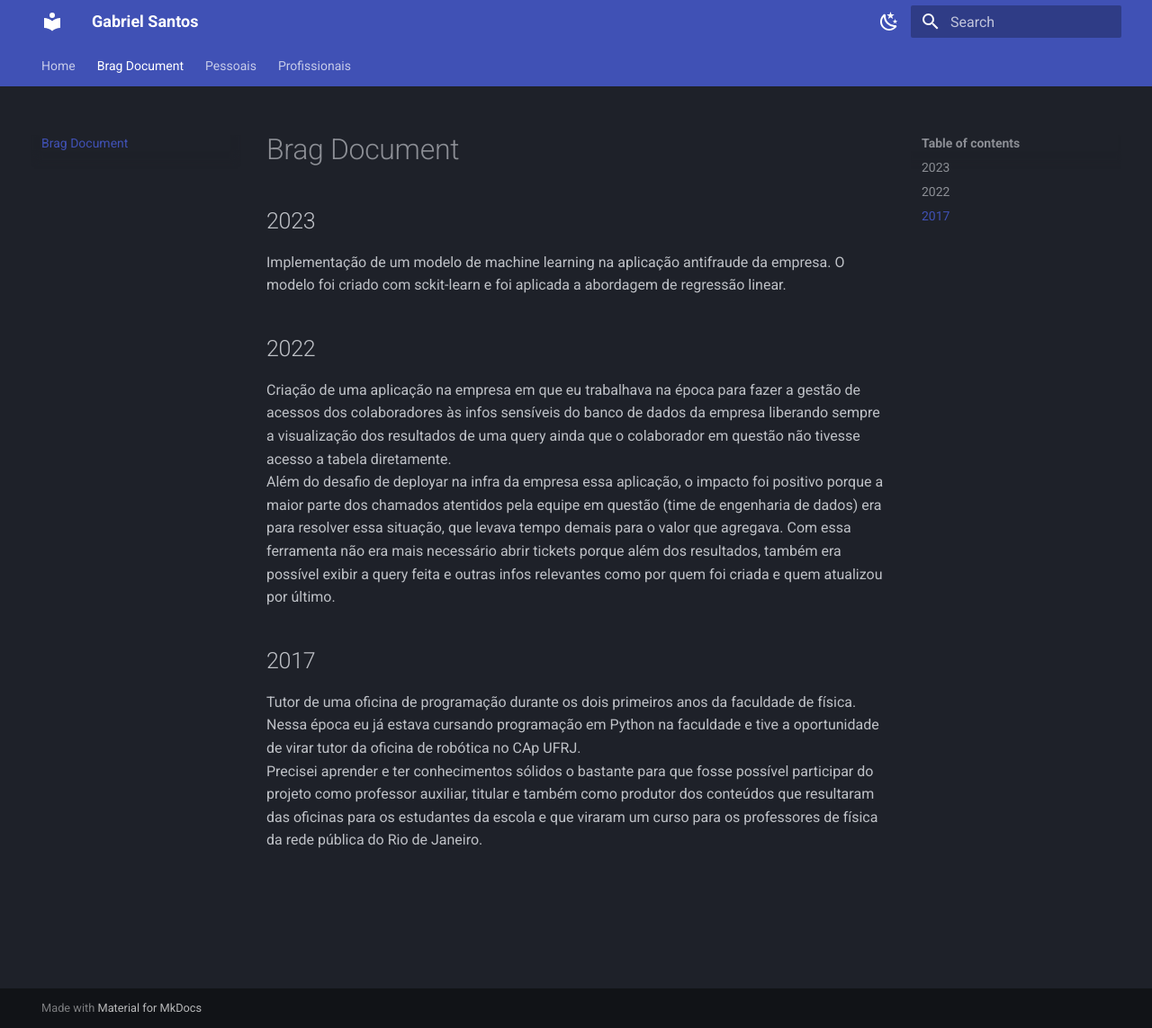
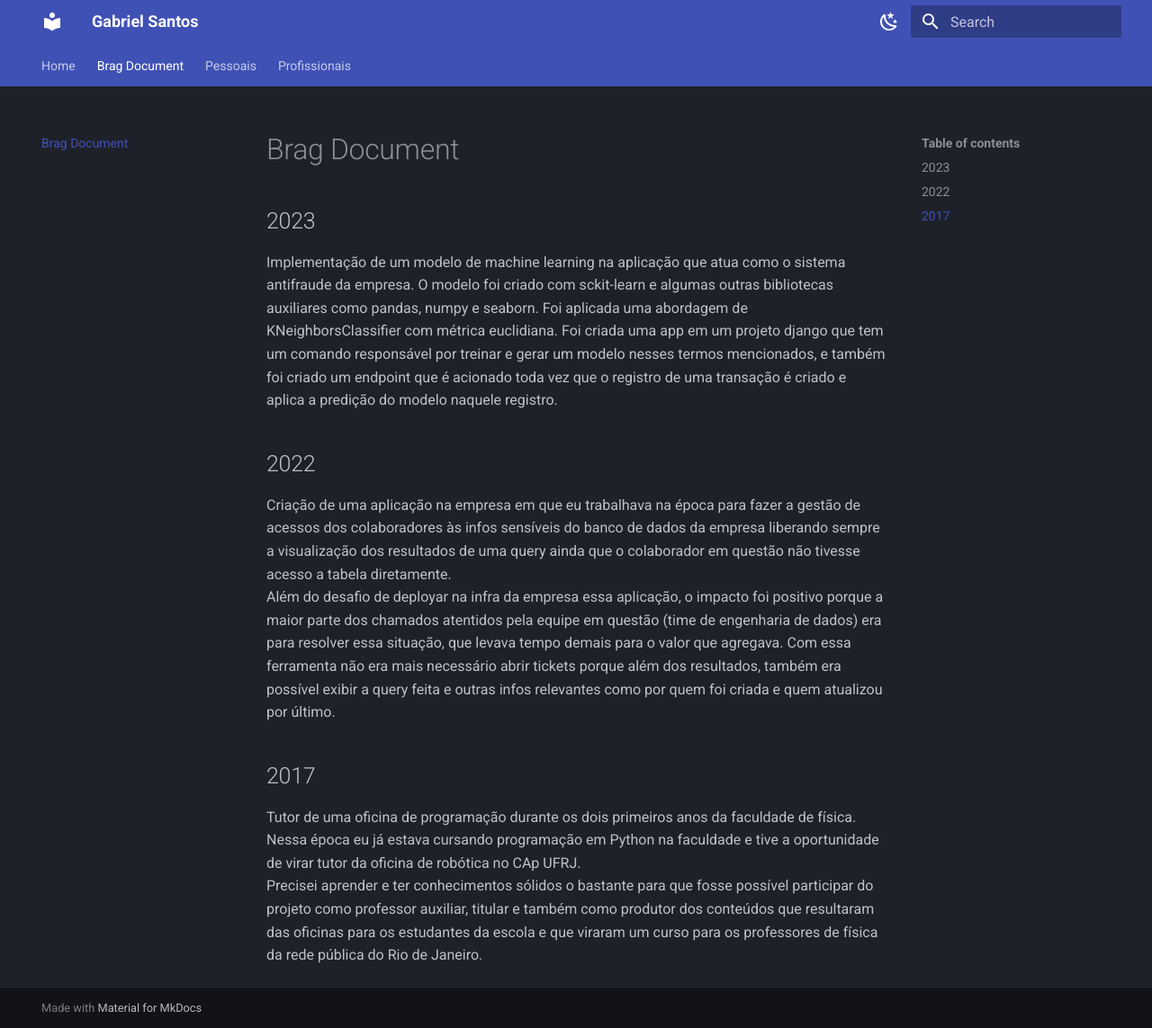
Before and after one commit to Gabriels999/mkdocs-resume, an MkDocs documentation site: the page built from docs/brag.md, in a window 1280 px wide and 1143 px high. Shown: the whole window at 90% size. Built offline with MkDocs 1.6.1 and Material for MkDocs 9.7.7, drawn with Linux system fonts in a browser that asks for light colours.

Commit message:
includes description of machine learning model in 2023

```diff
--- a/docs/brag.md
+++ b/docs/brag.md
@@ -1,6 +1,6 @@
 ## 2023
 
-Implementação de um modelo de machine learning na aplicação antifraude da empresa. O modelo foi criado com sckit-learn e foi aplicada a abordagem de regressão linear.
+Implementação de um modelo de machine learning na aplicação que atua como o sistema antifraude da empresa. O modelo foi criado com sckit-learn e algumas outras bibliotecas auxiliares como pandas, numpy e seaborn. Foi aplicada uma abordagem de KNeighborsClassifier com métrica euclidiana. Foi criada uma app em um projeto django que tem um comando responsável por treinar e gerar um modelo nesses termos mencionados, e também foi criado um endpoint que é acionado toda vez que o registro de uma transação é criado e aplica a predição do modelo naquele registro.
 
 
 ## 2022
```
